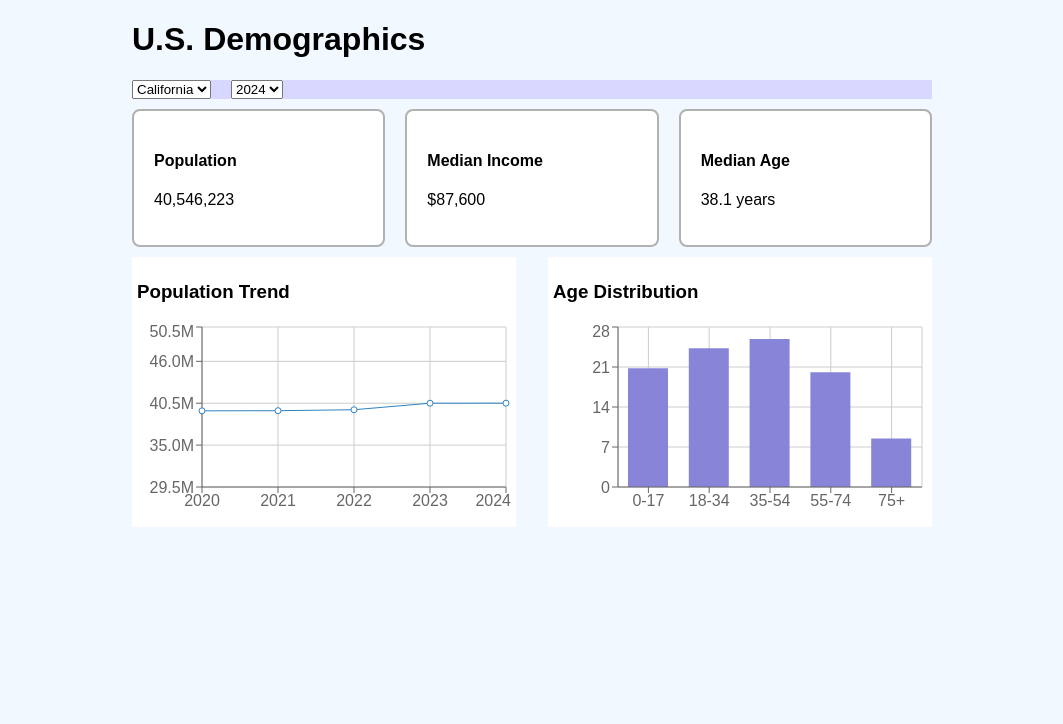
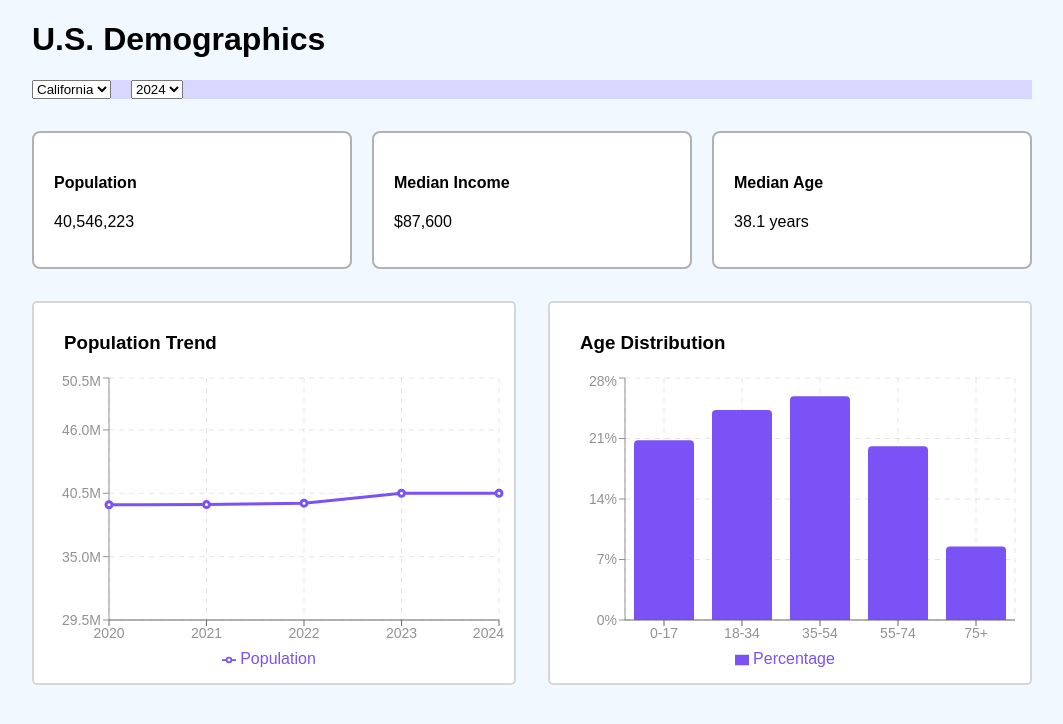
Before and after one commit to mluc404/dashboard-demo, a React (Vite) app: page / in a window 1280 px wide. Shown: the top 724 px of the page, without its empty margins (108-1171 px from the left). Built offline with nearby package versions, Linux system fonts and the light colour scheme.

Commit message:
style: update style for line and bar charts

```diff
--- a/src/components/AgeChart.css
+++ b/src/components/AgeChart.css
@@ -1,5 +1,11 @@
 .age-chart-container {
     background-color: #ffffff;
     flex: 1;
-    padding: 5px;
+    padding: 10px;
+    border: #d6d6d6 solid 2px;
+    border-radius: 5px;
 }
+
+.chart-name {
+    padding-left: 20px;
+}
--- a/src/components/AgeChart.jsx
+++ b/src/components/AgeChart.jsx
@@ -1,5 +1,5 @@
 import './AgeChart.css'
-import { BarChart, Bar, CartesianGrid, XAxis, YAxis, ResponsiveContainer } from 'recharts'
+import { BarChart, Bar, CartesianGrid, XAxis, YAxis, ResponsiveContainer, Legend, Tooltip } from 'recharts'
 
 
 export const AgeChart = ({data}) => {
@@ -7,16 +7,28 @@ export const AgeChart = ({data}) => {
     const chartData = Object.entries(data.ageDistribution).map(([ageGroup, percentage])=>{
         return {ageGroup, percentage}
     })
-    console.log('chart data', chartData)
+
+    const formatPercentage = (value) => `${value}%`;
     return (
         <div className="age-chart-container">
-            <h3>Age Distribution</h3>
-            <ResponsiveContainer width='100%' height={200}>
+            <h3 className='chart-name'>Age Distribution</h3>
+            <ResponsiveContainer width='100%' height={300}>
                 <BarChart data={chartData}>
-                <CartesianGrid />
-                <Bar dataKey={'percentage'} barSize={40} fill='#8884d8' />
-                <YAxis/>
-                <XAxis dataKey={'ageGroup'}/>
+                <CartesianGrid strokeDasharray={'5 5'} opacity={'0.5'}/>
+                <Tooltip />
+                <YAxis
+                    tick={{ fontSize: 14, fill: '#929292' }}
+                    tickFormatter={formatPercentage}
+                    tickLine={{stroke: '#929292'}}
+                    axisLine={{stroke: '#929292', strokeWidth:'1'}}
+                />
+                <XAxis
+                dataKey={'ageGroup'}
+                tick={{ fontSize: 14, fill: '#929292' }}
+                />
+                <Bar dataKey={'percentage'} barSize={60} fill='#7b52f5' radius={[4,4,0,0]} name='Percentage'/>
+
+                <Legend />
                 </BarChart>
             </ResponsiveContainer>
         </div>
--- a/src/components/Dashboard.css
+++ b/src/components/Dashboard.css
@@ -1,11 +1,11 @@
 .dashboard-container {
     width: 100%;
-    min-width: 800px;
+    min-width: 1000px;
     display: flex;
     flex-direction: column;
     justify-content: center;
     align-items: center;
-    gap: 10px;
+    gap: 32px;
 
 }
 
--- a/src/components/PopulationChart.css
+++ b/src/components/PopulationChart.css
@@ -1,5 +1,12 @@
 .population-chart-container {
     background-color: #ffffff;
     flex: 1;
-    padding: 5px;
+    padding: 10px;
+    border: #d6d6d6 solid 2px;
+    border-radius: 5px;
 }
+
+.chart-name {
+    padding-left: 20px;
+    font-weight: 600;
+}
--- a/src/components/PopulationChart.jsx
+++ b/src/components/PopulationChart.jsx
@@ -1,5 +1,5 @@
 import './PopulationChart.css'
-import { LineChart, Line, CartesianGrid, XAxis, YAxis, ResponsiveContainer } from 'recharts'
+import { LineChart, Line, CartesianGrid, XAxis, YAxis, ResponsiveContainer, Tooltip, Legend } from 'recharts'
 
 
 export const PopulationChart = ({stateData}) => {
@@ -7,17 +7,30 @@ export const PopulationChart = ({stateData}) => {
 
     return (
         <div className="population-chart-container">
-            <h3>Population Trend</h3>
-            <ResponsiveContainer width='100%' height={200}>
+            <h3 className='chart-name'>Population Trend</h3>
+            <ResponsiveContainer width='100%' height={300}>
                 <LineChart data={stateData}>
-                    <CartesianGrid />
-                    <Line dataKey={'population'} />
-                    <XAxis dataKey={'year'} />
+                <CartesianGrid strokeDasharray={'5 5'} opacity={'0.5'}/>
+                    <XAxis
+                    dataKey={'year'}
+                    tick={{ fontSize: 14, fill: '#929292' }}
+                    />
                     <YAxis
                     tickFormatter={(value)=>`${(value/1000000).toFixed(1)}M`}
                     domain={['dataMin - 10000000', 'dataMax + 10000000']}
                     // domain={[20000000, 50000000]}
                     tickCount={5}
+                    tick={{ fontSize: 14, fill: '#929292' }}
+                    tickLine={{stroke: '#929292'}}
+                    axisLine={{stroke: '#929292', strokeWidth:'1'}}
+                    />
+                    <Tooltip />
+                    <Legend />
+                    <Line
+                    dataKey={'population'}
+                    stroke='#7b52f5'
+                    strokeWidth={'3'}
+                    name='Population'
                     />
                 </LineChart>
             </ResponsiveContainer>
```
